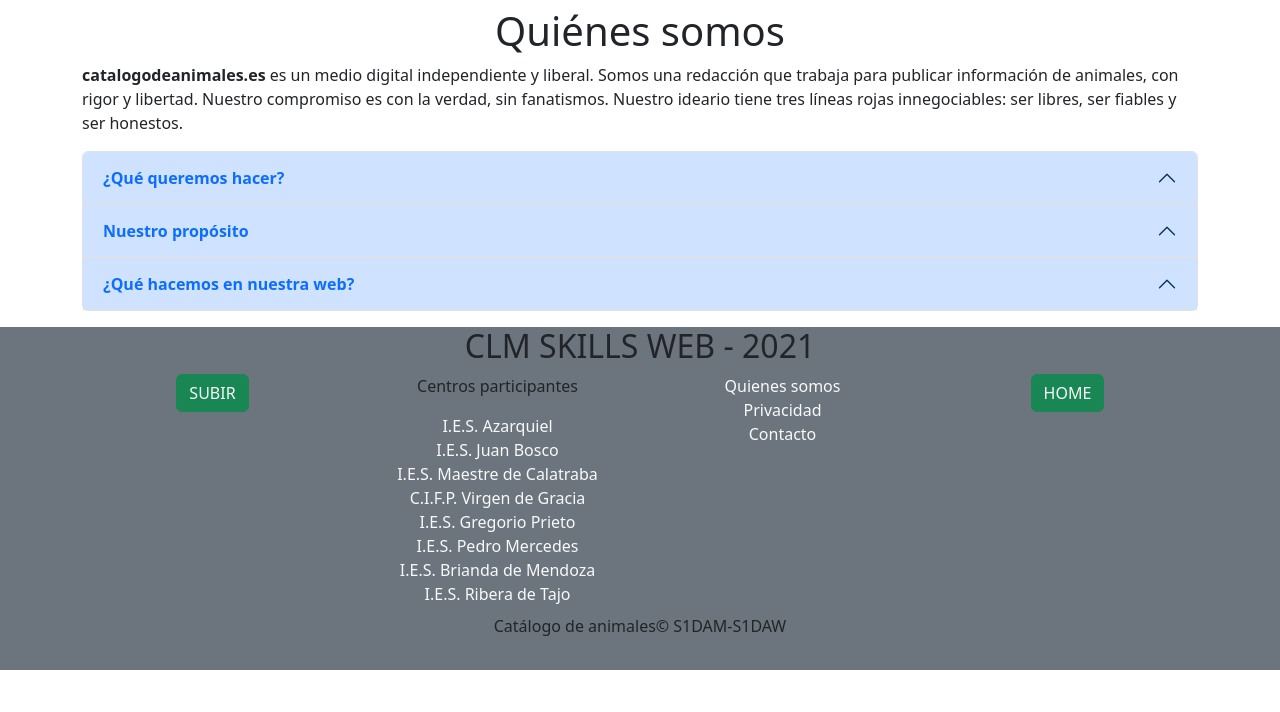
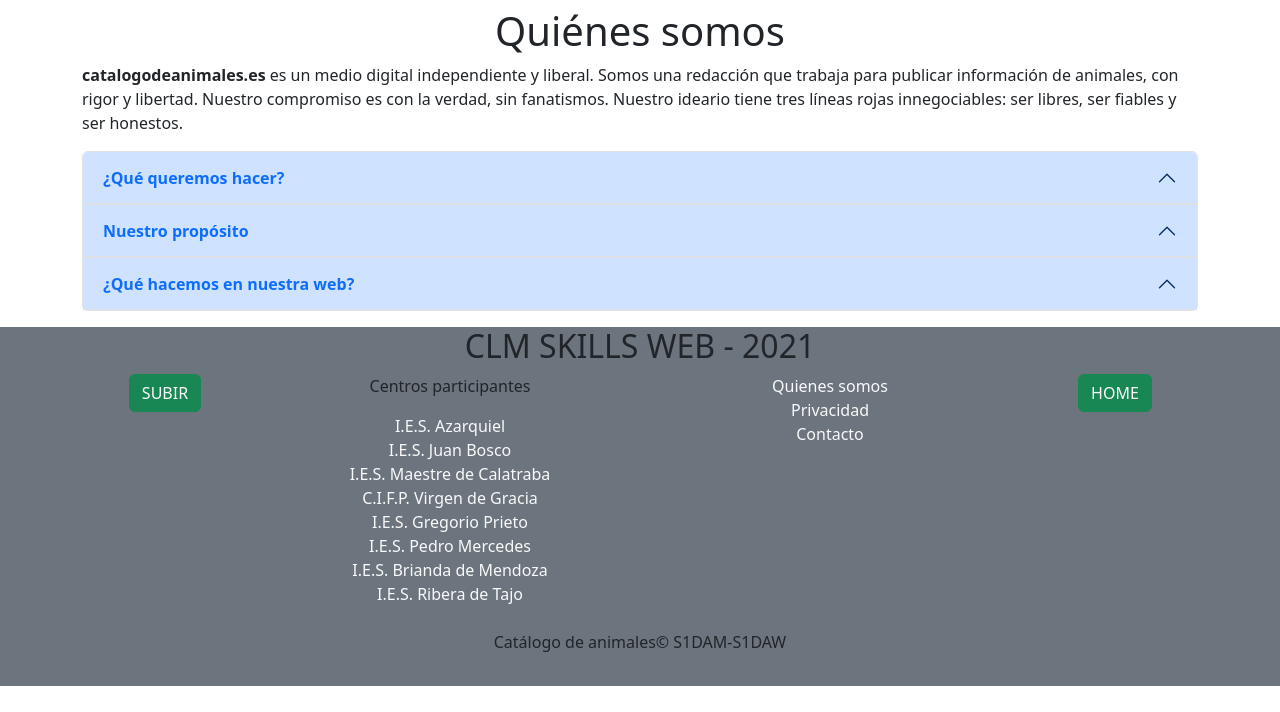
Before and after one commit to angelgap/WebSkillGMM, a plain HTML site: page quienessomos.html in a window 1280 px wide. Shown: the part 88-800 px from the top of the page. Drawn offline with nearby package versions, Linux system fonts and the light colour scheme.

Commit message:
WebSkillvFinal

```diff
--- a/quienessomos.html
+++ b/quienessomos.html
@@ -159,43 +159,28 @@
         <h2 class="text-center">CLM SKILLS WEB - 2021</h2>
         <div class="container">
             <div class="row justify-content-center">
-                <div class="col-3 text-center"><button class="btn btn-success"><a href="#top"
-                            class="text-decoration-none text-light">SUBIR</a></button></div>
-                <div class="col-3 text-center">
+                <div class="col-sm-12 col-md-2 text-center mb-3"><button class="btn btn-success"><a href="#top" class="text-decoration-none text-light">SUBIR</a></button></div>
+                <div class="col-sm-12 col-md-4 text-center mb-3">
                     <p class="text-center">Centros participantes</p>
-                    <p class="m-0"><a href="http://www.ies-azarquiel.es/"
-                            class="text-light m-0 text-decoration-none">I.E.S. Azarquiel</a></p>
-                    <p class="m-0"><a href="http://www.iesjuanbosco.es/"
-                            class="text-light m-0 text-decoration-none">I.E.S. Juan Bosco</a></p>
-                    <p class="m-0"><a href="http://iesmaestredecalatrava.es/"
-                            class="text-light m-0 text-decoration-none">I.E.S. Maestre de Calatraba</a></p>
-                    <p class="m-0"><a href="https://cifpvirgendegracia.com/"
-                            class="text-light m-0 text-decoration-none">C.I.F.P. Virgen de Gracia</a></p>
-                    <p class="m-0"><a href="http://www.iesgregorioprieto.com/"
-                            class="text-light m-0 text-decoration-none">I.E.S. Gregorio Prieto</a></p>
-                    <p class="m-0"><a href="https://www.iespedromercedes.es/"
-                            class="text-light m-0 text-decoration-none">I.E.S. Pedro Mercedes</a></p>
-                    <p class="m-0"><a href="http://briandademendoza.es/"
-                            class="text-light m-0 text-decoration-none">I.E.S. Brianda de Mendoza</a></p>
-                    <p class="m-0"><a href="http://riberadeltajo.es/nuevaweb/"
-                            class="text-light m-0 text-decoration-none">I.E.S. Ribera de Tajo</a></p>
+                    <p class="m-0"><a href="http://www.ies-azarquiel.es/" class="text-light m-0 text-decoration-none">I.E.S. Azarquiel</a></p>
+                    <p class="m-0"><a href="http://www.iesjuanbosco.es/" class="text-light m-0 text-decoration-none">I.E.S. Juan Bosco</a></p>
+                    <p class="m-0"><a href="http://iesmaestredecalatrava.es/" class="text-light m-0 text-decoration-none">I.E.S. Maestre de Calatraba</a></p>
+                    <p class="m-0"><a href="https://cifpvirgendegracia.com/" class="text-light m-0 text-decoration-none">C.I.F.P. Virgen de Gracia</a></p>
+                    <p class="m-0"><a href="http://www.iesgregorioprieto.com/" class="text-light m-0 text-decoration-none">I.E.S. Gregorio Prieto</a></p>
+                    <p class="m-0"><a href="https://www.iespedromercedes.es/" class="text-light m-0 text-decoration-none">I.E.S. Pedro Mercedes</a></p>
+                    <p class="m-0"><a href="http://briandademendoza.es/" class="text-light m-0 text-decoration-none">I.E.S. Brianda de Mendoza</a></p>
+                    <p class="m-0"><a href="http://riberadeltajo.es/nuevaweb/" class="text-light m-0 text-decoration-none">I.E.S. Ribera de Tajo</a></p>
 
                 </div>
-                <div class="col-3">
-                    <p class="text-light m-0 text-center"><a href="quienessomos.html"
-                            class="text-decoration-none text-light">Quienes somos </a></p>
-                    <p class="text-light m-0 text-center"><a data-bs-toggle="modal"
-                            data-bs-target="#ModalForm4" class="text-decoration-none text-light" href="#">Privacidad</a> </p>
-                    <p class="text-light m-0 text-center"> <a data-bs-toggle="modal"
-                            data-bs-target="#ModalForm3" class="text-decoration-none text-light" href="#">Contacto</a></p>
+                <div class="col-sm-12 col-md-4 mb-3">
+                    <p class="text-light m-0 text-center"><a href="quienessomos.html" class="text-decoration-none text-light">Quienes somos </a></p>
+                    <p class="text-light m-0 text-center"><a data-bs-toggle="modal" class="text-decoration-none text-light" href="#" data-bs-target="#ModalForm4">Privacidad</a> </p>
+                    <p class="text-light m-0 text-center"><a data-bs-toggle="modal" class="text-decoration-none text-light" href="#" data-bs-target="#ModalForm3">Contacto</a></p>
                 </div>
-                <div class="col-3 text-center"><button class="btn btn-success"><a
-                            class="text-decoration-none text-light" href="index.html">HOME</a></button></div>
+                <div class="col-sm-12 col-md-2 text-center mb-3"><button class="btn btn-success"><a class="text-decoration-none text-light" href="index.html">HOME</a></button></div>
             </div>
         </div>
-        <div class="mt-2 div text-center">
-            <p>Catálogo de animales&#169 S1DAM-S1DAW</p>
-        </div>
+        <div class="mt-2 div text-center"><p>Catálogo de animales&#169 S1DAM-S1DAW</p></div>
     </footer>
     <div class="modal fade" id="ModalForm" tabindex="-1" aria-hidden="true">
         <div class="modal-dialog modal-dialog-centered modal-sm">
```
Also changed, not shown: categoriareptiles.html (+6 -6 lines), index.html (+4 -4 lines).
